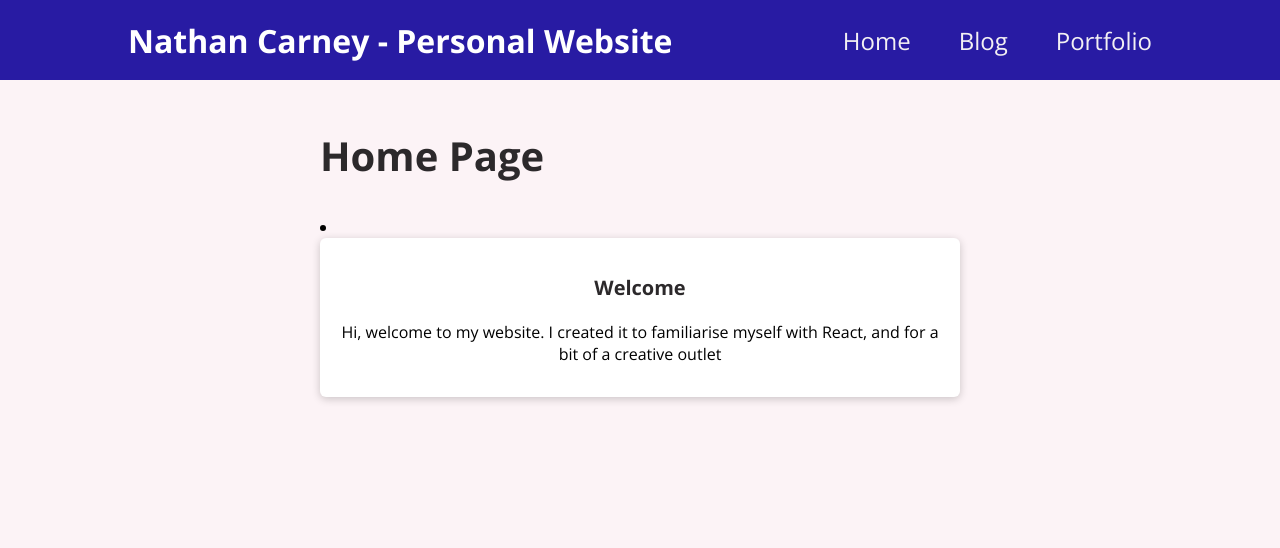
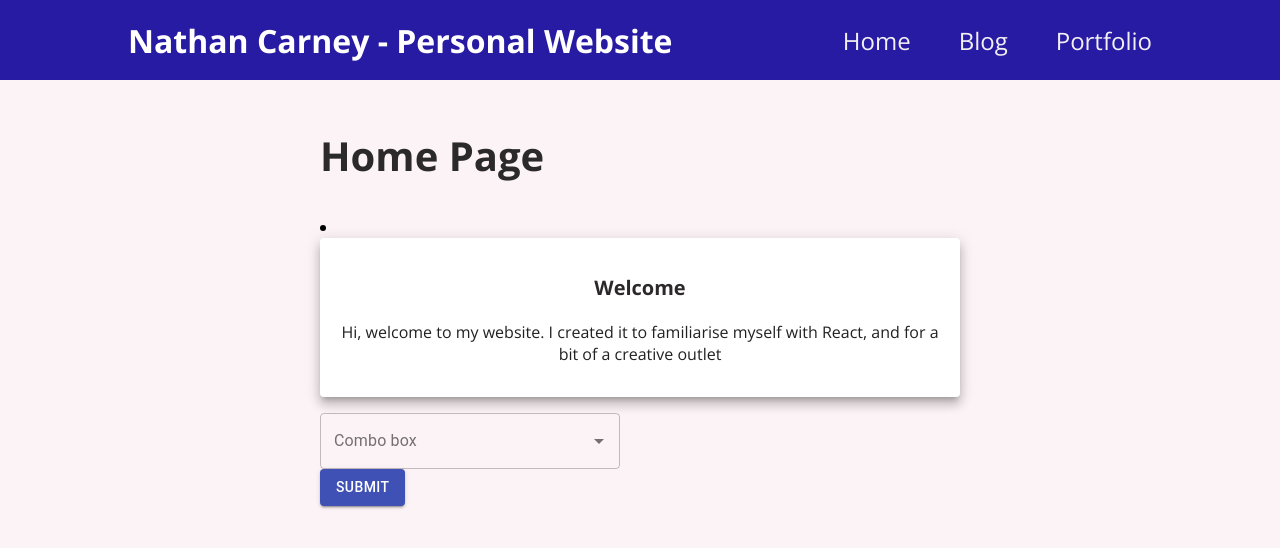
Before and after one commit to nacarney/personal-site, a React (Create React App) app: page / in a window 1280 px wide. Shown: the top 548 px of the page. Built offline with nearby package versions, Linux system fonts and the light colour scheme.

Commit message:
added dynamic combo box

```diff
--- a/package.json
+++ b/package.json
@@ -5,6 +5,8 @@
   "dependencies": {
     "@emotion/react": "^11.7.1",
     "@emotion/styled": "^11.6.0",
+    "@material-ui/icons": "^4.11.2",
+    "@material-ui/lab": "^4.0.0-alpha.60",
     "@mui/material": "^5.4.0",
     "@testing-library/jest-dom": "^5.16.1",
     "@testing-library/react": "^12.1.2",
--- a/src/App.js
+++ b/src/App.js
@@ -19,8 +19,8 @@ function App() {
     <Layout>
        <Routes>
         <Route path="/" element={<HomePage />} />
-        <Route path="/new-meetup" element={<BlogPage />} />
-        <Route path="/favorites" element={<PortfolioPage />} />
+        <Route path="/blog" element={<BlogPage />} />
+        <Route path="/portfolio" element={<PortfolioPage />} />
       </Routes>
     </Layout>
   );
--- /dev/null
+++ b/src/components/form-items/ComboBox.js
@@ -0,0 +1,43 @@
+import React from "react";
+import Autocomplete from "@material-ui/lab/Autocomplete";
+import { createFilterOptions } from '@mui/material/Autocomplete';
+import { TextField, Button } from "@material-ui/core";
+
+export default function ComboBox() {
+
+// autocomplete code pulled from
+// https://stackoverflow.com/questions/59783148/programmatically-set-value-in-material-ui-autocomplete-textfield
+
+    const handleClick = () => {
+        // set value in TextField from dropdown list
+      };
+
+      return (
+          <div>
+              <Autocomplete
+            options={top100Films}
+            getOptionLabel={option => option.title}
+            style={{ width: 300 }}
+            renderInput={params => (
+              <TextField
+                {...params}
+                label="Combo box"
+                variant="outlined"
+                fullWidth
+              />
+            )}
+          />
+          <Button color="primary" variant="contained">Submit</Button>
+          </div>
+
+
+      );
+    }
+
+    // Top 100 films as rated by IMDb users. http://www.imdb.com/chart/top
+    const top100Films = [
+      { title: "The Shawshank Redemption", year: 1994 },
+      { title: "The Godfather", year: 1972 },
+      { title: "The Godfather: Part II", year: 1974 },
+      { title: "The Dark Knight", year: 2008 }
+    ];
--- a/src/components/text/TextBlockItem.js
+++ b/src/components/text/TextBlockItem.js
@@ -1,4 +1,4 @@
-import Card from "../ui/Card";
+import Card from '@mui/material/Card';
 import classes from "./TextBlockItem.module.css";
 
 
@@ -6,7 +6,7 @@ function TextBlockItem(props){
 
     return (
         <li className={classes.item}>
-          <Card>
+          <Card raised = "true">
             <div className={classes.content}>
               <h3>{props.title}</h3>
               <p>{props.description}</p>
--- a/src/pages/Home.js
+++ b/src/pages/Home.js
@@ -1,10 +1,27 @@
+import { Autocomplete } from "@mui/material";
 import TextBlockItem from "../components/text/TextBlockItem";
+import { useAutocomplete } from '@mui/base/AutocompleteUnstyled';
+import React, { useState } from 'react';
+import { Button } from "@material-ui/core";
+import ComboBox from "../components/form-items/ComboBox";
+
+
+// autocomplete and relevant State code pulled from
+// https://stackoverflow.com/questions/59783148/programmatically-set-value-in-material-ui-autocomplete-textfield
+
+const departments = [
+  'African Plains',
+  'Near Side',
+  'Far side',
+  'Elephants'
+]
 
 function HomePage() {
   return (
     <section>
       <h1>Home Page</h1>
       <div>
+
         <TextBlockItem
           title="Welcome"
           description="Hi, welcome to my website. I
@@ -12,6 +29,9 @@ function HomePage() {
       creative outlet"
         />
       </div>
+      <div>
+        <ComboBox />
+      </div>
     </section>
   );
 }
--- a/src/pages/Portfolio.js
+++ b/src/pages/Portfolio.js
@@ -1,7 +1,7 @@
 function PortfolioPage() {
   return (
     <section>
-      <h1>Home Page</h1>
+      <h1>Portfolio Page</h1>
     </section>
   );
 }
```
Also changed, not shown: 1 other file (tests, documents, lock files or other folders).
